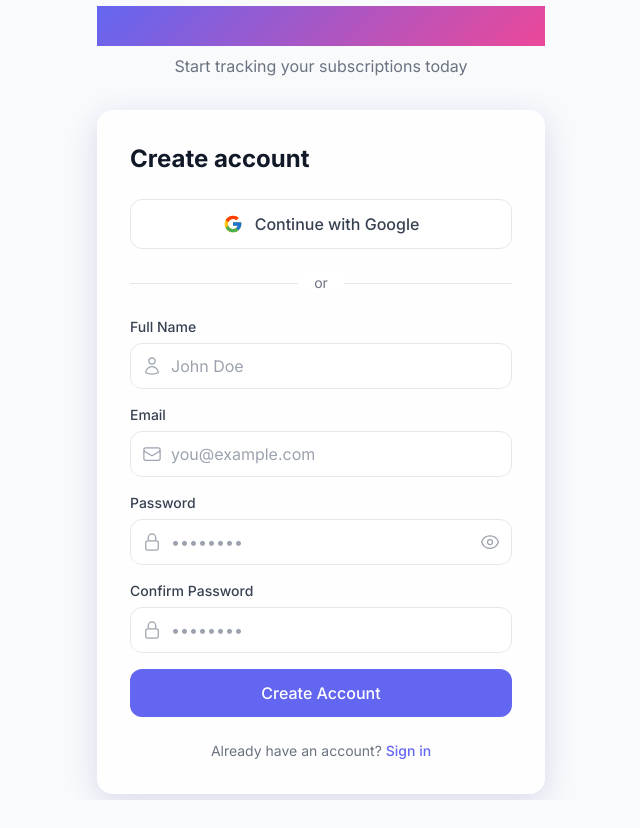
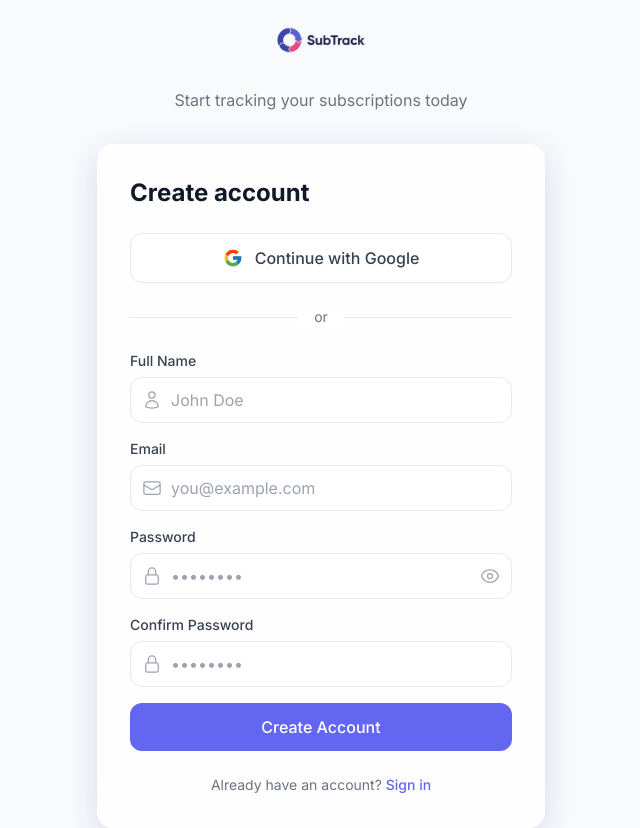
Before and after one commit to YousefEssawy/SubTracker, a React (Vite) app: page /SubTracker/signup in a window 1280 px wide. Shown: the whole page, without its empty margins (319-959 px from the left). Before the commit the page ends 800 px from the top, so only its background shows below. Built offline with nearby package versions, Linux system fonts and the light colour scheme; no server answers.

Commit message:
feat: Add signup page with email/password and Google authentication, and new global styles.

```diff
--- a/src/pages/SignupPage.jsx
+++ b/src/pages/SignupPage.jsx
@@ -12,8 +12,13 @@ import {
 } from "react-icons/hi2";
 import { useTranslation } from "react-i18next";
 
+import lightLogo from "@/assets/logo/light-mode.png";
+import darkLogo from "@/assets/logo/dark-mode.png";
+import { useTheme } from "@/contexts/ThemeContext";
+
 const SignupPage = () => {
   const { t } = useTranslation();
+  const { theme } = useTheme();
   const [name, setName] = useState("");
   const [email, setEmail] = useState("");
   const [password, setPassword] = useState("");
@@ -67,8 +72,13 @@ const SignupPage = () => {
         animate={{ opacity: 1, y: 0 }}
         className="w-full max-w-md"
       >
+        {/* Logo */}
         <div className="text-center mb-8">
-          <h1 className="text-4xl font-bold gradient-text mb-2">SubTracker</h1>
+          <img
+            src={theme === "light" ? lightLogo : darkLogo}
+            alt="SubTracker"
+            className="h-20 mx-auto mb-2"
+          />
           <p className="text-gray-500 dark:text-gray-400">
             {t("signup.subtitle")}
           </p>
--- a/src/styles/globals.scss
+++ b/src/styles/globals.scss
@@ -2,7 +2,7 @@
 @tailwind components;
 @tailwind utilities;
 
-@import url('https://fonts.googleapis.com/css2?family=Inter:wght@300;400;500;600;700;800&display=swap');
+@import url('https://fonts.googleapis.com/css2?family=Cairo:wght@300;400;500;600;700;800&family=Inter:wght@300;400;500;600;700;800&display=swap');
 
 @layer base {
   * {
@@ -22,6 +22,10 @@
     overflow-x: hidden;
     @apply bg-background-light text-gray-900 dark:bg-background-dark dark:text-gray-100;
     transition: background-color 0.3s ease, color 0.3s ease;
+  }
+
+  html[lang="ar"] body {
+    font-family: 'Cairo', 'Inter', system-ui, sans-serif;
   }
 
   ::-webkit-scrollbar {
```
